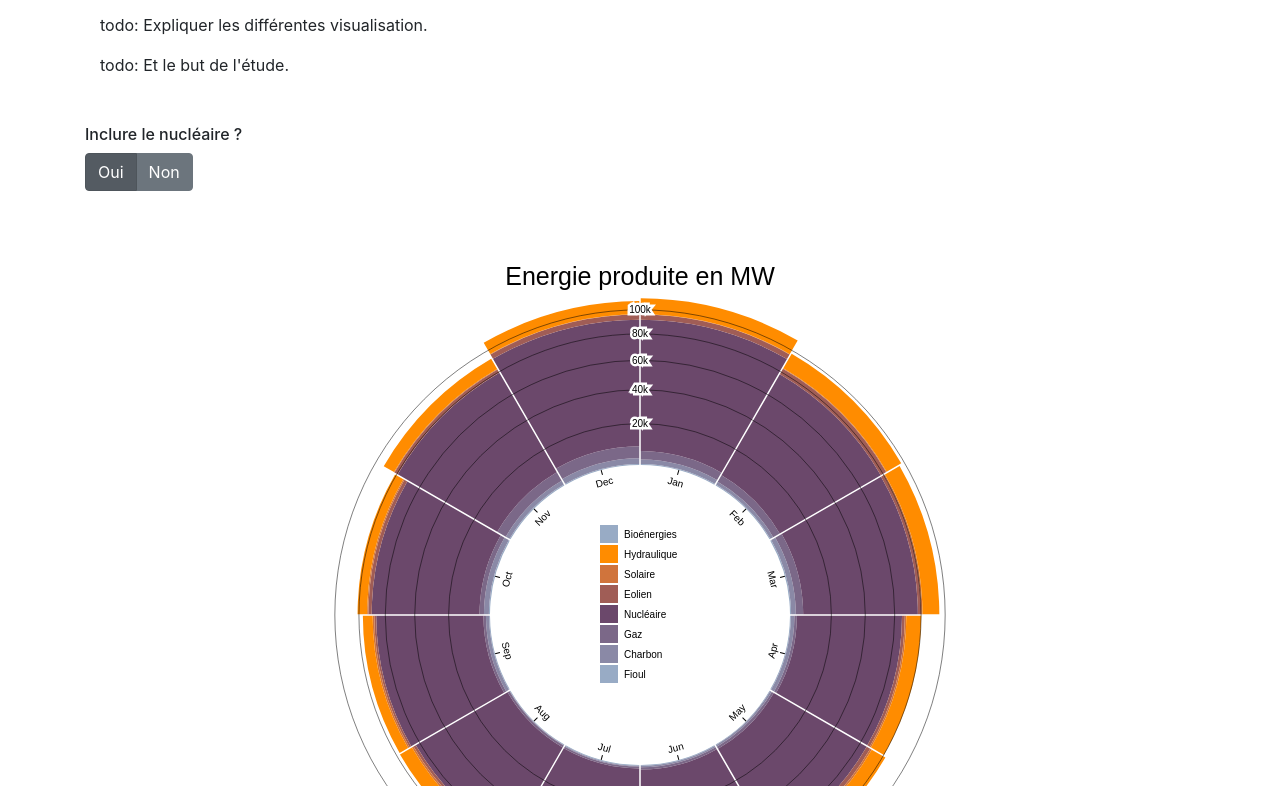
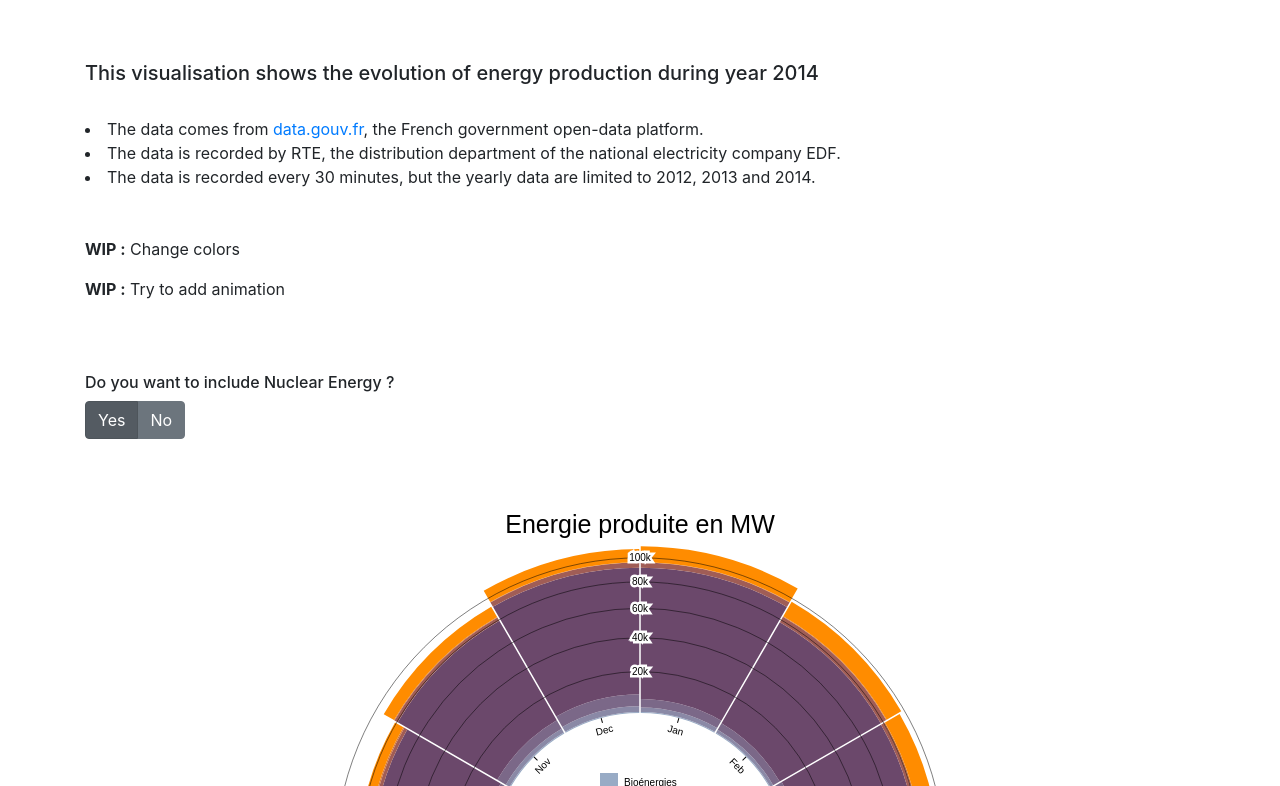
Before and after one commit to lctdulac/dataviz-d3, a website: page visu3.html in a window 1280 px wide. Shown: the part 162-948 px from the top of the page. Drawn offline with nearby package versions, Linux system fonts and the light colour scheme.

Commit message:
Add description

```diff
--- a/visu3.html
+++ b/visu3.html
@@ -66,25 +66,37 @@
     </nav>
 
     <!-- First row -->
-
     <div class="container">
-      <div class="col-md-8 mb-5">
-        <br />
-        <br />
-        <h2>About this website</h2>
-        <hr />
-        <p>todo: Expliquer les différentes visualisation.</p>
-        <p>todo: Et le but de l'étude.</p>
+      <div class="col-md-15 mb-5">
+          <br>
+          <br>
+          <h2>France main sources of energy production</h2>
+          <hr>
+          <br>
+          <br>
+          <h5>This visualisation shows the evolution of energy production during year 2014</h5>
+          <br>
+          <li>The data comes from <a href="https://www.data.gouv.fr/fr/datasets/electricite-consommation-production-co2-et-echanges/">data.gouv.fr</a>, the French government open-data platform.
+          <li> The data is recorded by RTE, the distribution department of the national electricity company EDF.
+          <li> The data is recorded every 30 minutes, but the yearly data are limited to 2012, 2013 and 2014.
+          <br>
+          <br>
+          <br>
+          <p> <b> WIP :</b> Change colors
+          <p> <b> WIP :</b> Try to add animation
+          <br>
+          <br>
       </div>
 
+
       <!-- Radio button: nuclear selection -->
-      <h6>Inclure le nucléaire ?</h6>
+      <h6>Do you want to include Nuclear Energy ?</h6>
       <form id="form" class="btn-group btn-group-toggle" data-toggle="buttons">
         <label class="btn btn-secondary active">
-          <input type="radio" id="b1" name="graphType" value="yes" checked />Oui<br />
+          <input type="radio" id="b1" name="graphType" value="yes" checked />Yes<br />
         </label>
         <label class="btn btn-secondary">
-          <input type="radio" name="graphType" value="no" />Non<br />
+          <input type="radio" name="graphType" value="no" />No<br />
         </label>
       </form>
     </div>
@@ -94,6 +106,7 @@
     <div class="container" id="cont1" style="text-align: center">
       <div class="col-md-15 mb-5" id="visu3"></div>
     </div>
+  </div>
 
     <!-- Footer -->
     <footer class="py-5 bg-dark">
```
